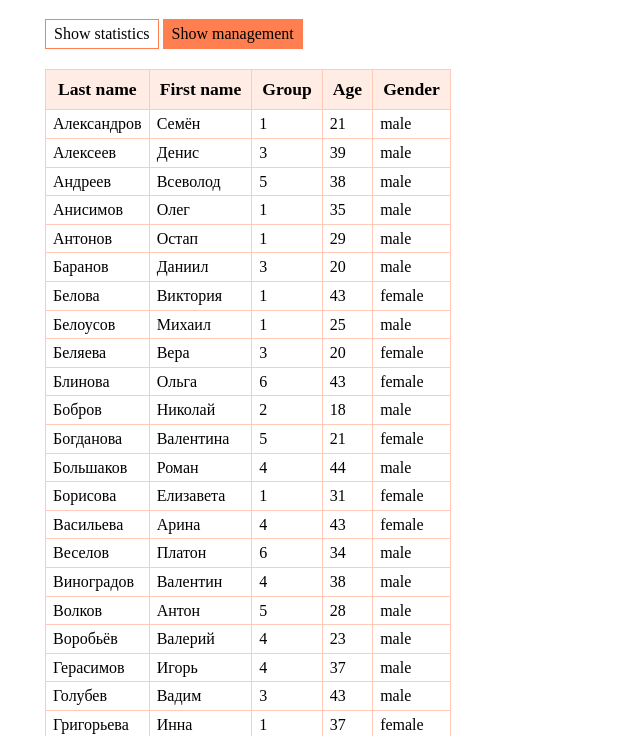
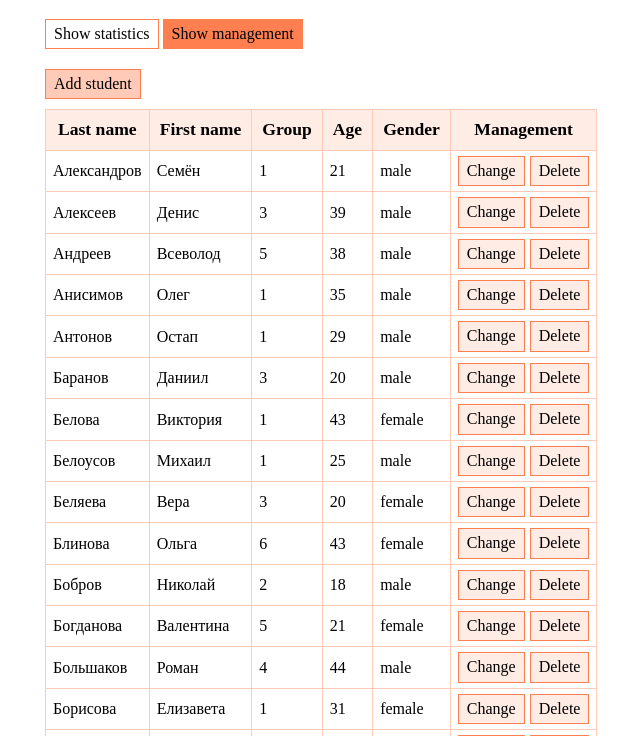
Before and after one commit to violet-violet/student-portal, a website built with webpack: page src/index.html in a window 1280 px wide. Both pictures are taken after a click on the button "Show management". Shown: the part 61-797 px from the top of the page, without its empty margins (83-723 px from the left). Built offline with nearby package versions, Linux system fonts and the light colour scheme.

Commit message:
feat: add functional table buttons

```diff
--- a/src/assets/scripts/Portal.js
+++ b/src/assets/scripts/Portal.js
@@ -129,9 +129,11 @@ export default class Portal {
   }
 
   renderManageTable() {
+    create('button', 'btn btn_adding', 'Add student', this.manageContainer);
+
     // Table header
     const trHeadElement = create('tr', '');
-    const theadTitles = ['Last name', 'First name', 'Group', 'Age', 'Gender'];
+    const theadTitles = ['Last name', 'First name', 'Group', 'Age', 'Gender', 'Management'];
     theadTitles.forEach((title) => create('th', '', title, trHeadElement));
     const theadElement = create('thead', '', trHeadElement);
     const table = create('table', 'management__table', theadElement, this.manageContainer);
@@ -152,6 +154,10 @@ export default class Portal {
         create('td', '', 'female', currentTrElement);
       }
 
+      const deleteButton = create('button', 'btn btn_func', 'Delete');
+      const changeButton = create('button', 'btn btn_func', 'Change');
+      create('td', '', [changeButton, deleteButton], currentTrElement);
+
       tbody.append(currentTrElement);
     });
 
--- a/src/assets/styles/style.scss
+++ b/src/assets/styles/style.scss
@@ -34,6 +34,27 @@ $color-coral-dark: #b83100;
   }
 }
 
+.btn_func {
+  background-color: $color-coral-light-xl;
+
+  &:nth-child(2) {
+    margin-left: 5px;
+  }
+
+  &:hover {
+    background-color: $color-coral-light;
+  }
+}
+
+.btn_adding {
+  margin-bottom: 10px;
+  background-color: $color-coral-light;
+
+  &:hover {
+    background-color: $color-coral;
+  }
+}
+
 .statistics {
   margin: 15px 0;
 }
```
